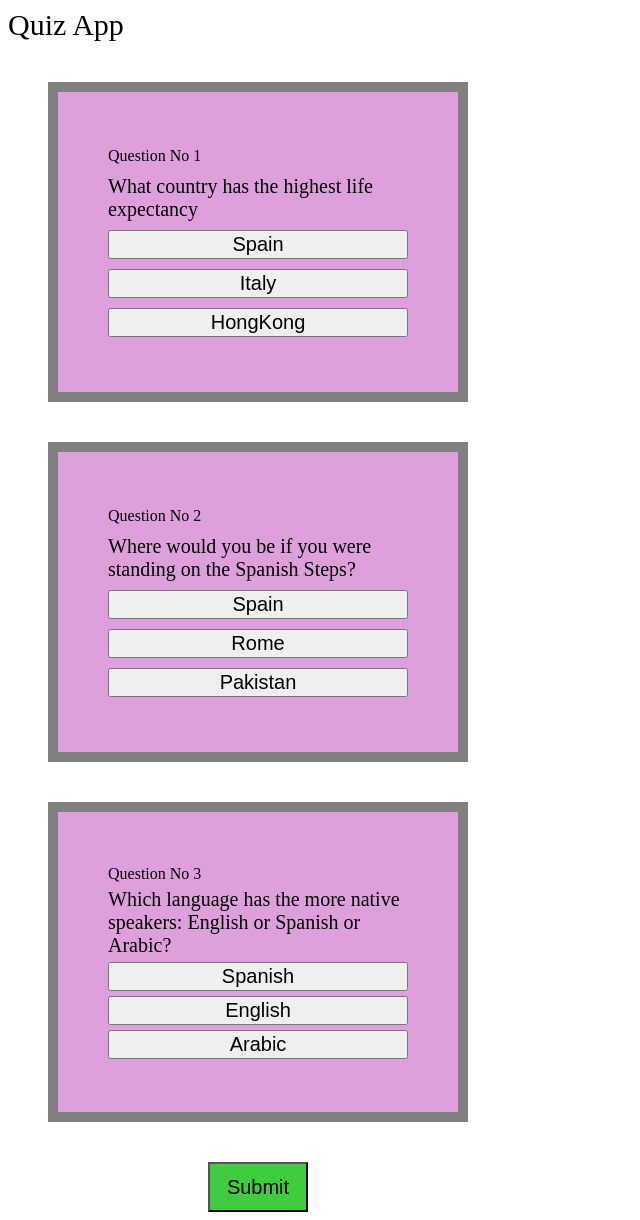
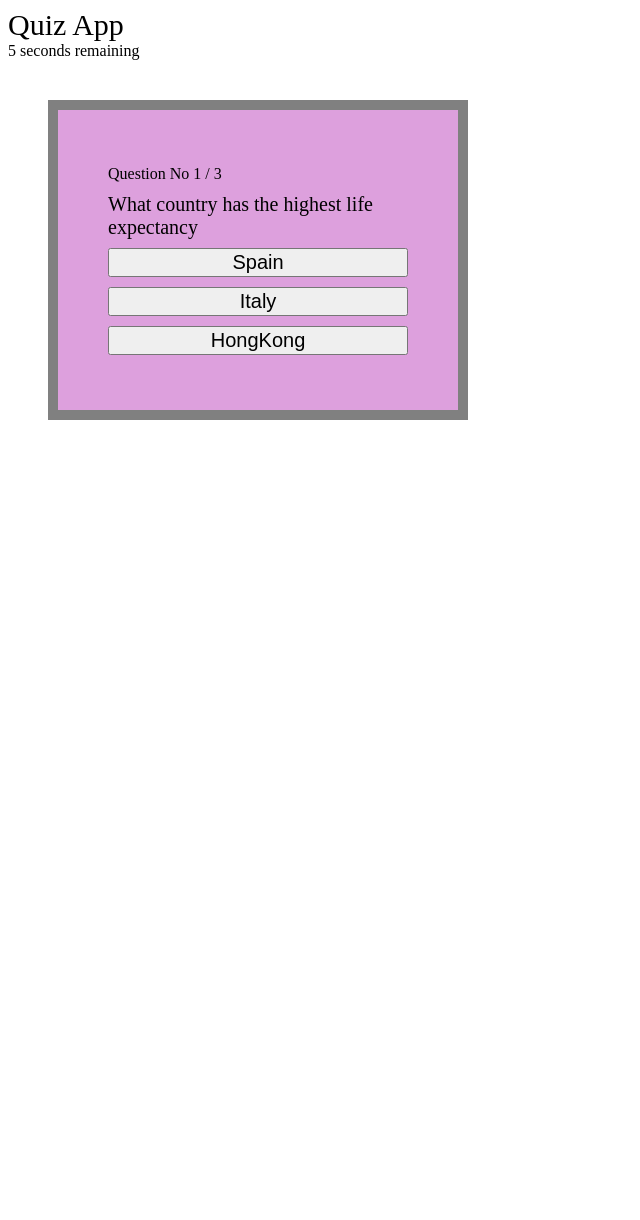
Before and after one commit to Robaisha/QuizApp_React, a React app: page / in a window 1280 px wide. Shown: the whole page, without its empty margins (0-640 px from the left). After the commit the page ends 800 px from the top, so only its background shows below. Built offline with nearby package versions, Linux system fonts and the light colour scheme.

Commit message:
QuizApp with Timer using customHook

```diff
--- /dev/null
+++ b/src/components/Card/Card.js
@@ -0,0 +1,32 @@
+import React from "react";
+import { useState } from "react";
+import quizArray from "../../mockData/QuizData";
+const Card = (props) => {
+
+  let {submitAnswer,card:{questionId, questionText, answerArray }}=props
+
+  const [selectedAnswer,setSelectedAnswer]=useState(false)
+
+  const handleClick = (questionId, answerId) => {
+    setSelectedAnswer(answerId);
+    submitAnswer(questionId, answerId)
+  };
+
+  return (
+    <div>
+      <div className="card">
+        <div>Question No {questionId} / {quizArray.length}</div>
+        <div className="question">{questionText}</div>
+        {answerArray.map((obj,index) => {
+          return (
+            <button key={index} className="answerBtn" onClick={() => handleClick(questionId, obj.answerId)}>
+              {obj.answer}
+            </button>
+          );
+        })}
+      </div>
+    </div>
+  );
+};
+
+export default Card;
--- /dev/null
+++ b/src/components/Card/index.js
@@ -0,0 +1,2 @@
+import Card from "./Card";
+export {Card}
--- a/src/components/QuizApp/card.js
+++ /dev/null
@@ -1,29 +0,0 @@
-import React from "react";
-import { useState } from "react";
-const Card = (props) => {
-  let {
-    card: { questionId, questionText, answerArray },
-  } = props;
-  let {submitAnswer}=props
-  const [isActive,setIsActive]=useState(false)
-  const handleClick = event => {
-    setIsActive(true);
-  };
-  return (
-    <div>
-      <div className="card">
-        <div>Question No {questionId}</div>
-        <div className="question">{questionText}</div>
-        {answerArray.map((obj) => {
-          return (
-            <button className={isActive ? 'submit' : ''} onClick={() => submitAnswer(questionId, obj.answerId)}>
-              {obj.answer}
-            </button>
-          );
-        })}
-      </div>
-    </div>
-  );
-};
-
-export default Card;
--- a/src/components/QuizApp/index.js
+++ /dev/null
@@ -1,2 +0,0 @@
-import card from "./card";
-export {card}
--- a/src/components/Timer/timer.js
+++ /dev/null
@@ -1,22 +0,0 @@
-import { useEffect, useState } from "react";
-//const [interval,setInterval]=useState(0)
-const Timer = () => {
-  let timeLeft = 10;
-  useEffect(()=>{
-    const interval = setInterval(function () {
-      return (
-        <div>
-          {timeLeft <= 0 ? (
-
-            <div>Finished</div>
-          ) : (
-            <div>{timeLeft} seconds remaining</div>
-          )}
-        </div>
-      );
-      timeLeft -= 1;
-    }, 1000);
-    return()=>clearInterval(interval);
-  })
-};
-export default Timer;
--- /dev/null
+++ b/src/hooks/Timer/timer.js
@@ -0,0 +1,18 @@
+import { useEffect, useState } from "react";
+const useTimer = (timeEnd) => {
+  const [timeLeft, setTimeLeft] = useState(10);
+
+  useEffect(() => {
+    const interval = setInterval(function () {
+      setTimeLeft((prevtime) => prevtime - 1);
+    }, 1000);
+    return () => clearInterval(interval);
+  });
+  useEffect(() => {
+    if (timeLeft <= 0) {
+      timeEnd();
+    }
+  }, [timeLeft]);
+  return { timeLeft };
+};
+export default useTimer;
--- a/src/pages/QuizApp/QuizApp.js
+++ b/src/pages/QuizApp/QuizApp.js
@@ -1,15 +1,24 @@
 import quizArray from "../../mockData/QuizData";
 import React, { useState } from "react";
-import Card from "../../components/QuizApp/card";
-import Timer from "../../components/Timer/timer"
+import Card from "../../components/Card/Card";
+import useTimer from "../../hooks/Timer/timer";
+
 const QuizApp = () => {
   const [answerListByUser, setAnswerListByUser] = useState([]);
-  const submitAnswer = (questionId, answerId) => {
+  const [cardNo, setCardNo] = useState(0);
+  const [score, setScore] = useState(null);
+  const [showScore, setShowScore] = useState(false);
+
+  const { timeLeft } = useTimer(() => calculateScore(answerListByUser));
+
+  const showNextCard = () => {
+    setCardNo(cardNo + 1);
+  };
+  const storeDuplicateAnswer = (questionId, answerId) => {
     const obj = answerListByUser.find((obj) => obj.questionId == questionId);
     if (!obj) {
       const updatedList = [...answerListByUser, { questionId, answerId }];
       setAnswerListByUser(updatedList);
-      console.log(answerListByUser);
     } else {
       const updatedArray = answerListByUser.map((item) => {
         if (item.questionId == questionId) {
@@ -20,25 +29,58 @@ const QuizApp = () => {
       setAnswerListByUser(updatedArray);
     }
   };
-  function calculateScore() {
-    let score = 0;
-    quizArray.forEach((obj, index) => {
-      if (answerListByUser[index]?.answerId == obj.correctAnsId) {
-        score += 1;
+  const submitAnswer = (questionId, answerId) => {
+    const updatedList = [...answerListByUser, { questionId, answerId }];
+    setAnswerListByUser(updatedList);
+    showNextCard();
+    if (updatedList.length == quizArray.length) {
+      calculateScore(updatedList);
+    }
+  };
+  function calculateScore(updatedList) {
+    let totalScore = 0;
+    quizArray?.forEach((obj, index) => {
+      if (updatedList[index]?.answerId == obj.correctAnsId) {
+        totalScore += 1;
       }
     });
-    console.log(score);
-    return <div>Your overall Score is</div>;
+    setScore(totalScore);
+    setShowScore(true);
   }
+
   return (
     <div id="FirstDiv">
       <header>Quiz App</header>
-      {quizArray.map((card) => {
-        return <Card card={card} submitAnswer={submitAnswer} />;
-      })}
-      <button className="submitBtn" onClick={calculateScore}>
-        Submit
-      </button>
+      <div>
+        {timeLeft <= 0 ? (
+          <>
+            <div>Finished</div>
+            {showScore && (
+              <div className="overallScore">Your overall Score is {score}</div>
+            )}
+          </>
+        ) : (
+          <>
+            {showScore ? (
+              <>
+                <div>Finished</div>
+                <div className="overallScore">
+                  Your overall Score is {score}
+                </div>
+              </>
+            ) : (
+              <div>{timeLeft} seconds remaining</div>
+            )}
+            {quizArray.map((card, index) => {
+              if (cardNo == index) {
+                return (
+                  <Card card={card} key={index} submitAnswer={submitAnswer} />
+                );
+              }
+            })}
+          </>
+        )}
+      </div>
     </div>
   );
 };
--- a/src/style/styles.css
+++ b/src/style/styles.css
@@ -12,21 +12,19 @@ header{
     display: flex;
     flex-direction: column;
 }
-.d-none{
-    display: none;
-}
 .question{
     font-size: 20px;
 }
 button{
     font-size: 20px;
 }
-.submit{
+.answerBtn:hover{
     background-color:rgb(30, 102, 211);
 }
-.submitBtn{
-    height: 50px;
-    width: 100px;
-    background-color: rgb(63, 204, 63);
-    margin-left: 200px;
+.overallScore{
+    font-size: 30px;
+    margin:40px;
+    background-color: rgb(123, 236, 135);
+    justify-content: space-around;
+    display: flex;
 }
```
Also changed, not shown: src/hooks/Timer/index.js (renamed from src/components/Timer/index.js).
